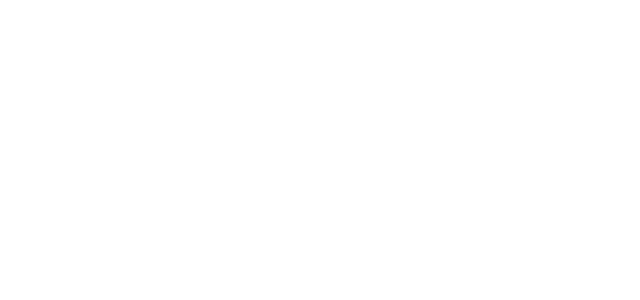
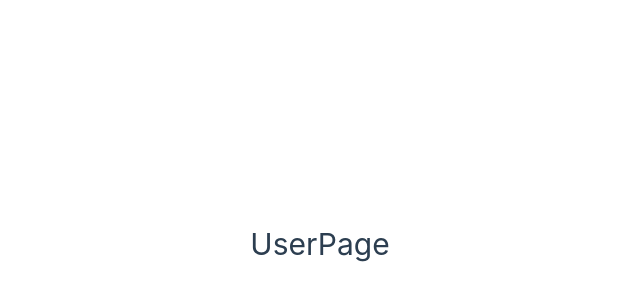
Before and after one commit to andrew-L-au/online-shop, a Vue app in the folder login-register/: page /user in a window 1280 px wide. Before the commit this address had no page. Shown: the part 156-456 px from the top of the page, without its empty margins (320-960 px from the left). Built offline with nearby package versions, Linux system fonts and the light colour scheme.

Commit message:
fix router

```diff
--- a/login-register/src/components/LoginTable.vue
+++ b/login-register/src/components/LoginTable.vue
@@ -15,6 +15,8 @@
 </template>
 
 <script>
+import router from "@/router";
+
 export default {
   data() {
     return {
@@ -39,6 +41,7 @@
             .then(resp =>{
               if(resp.data.code === 1){
                 alert("登陆成功！");
+                router.replace('/user')
                 //跳转
               }
             })
--- a/login-register/src/components/SignupTable.vue
+++ b/login-register/src/components/SignupTable.vue
@@ -30,6 +30,8 @@
 </template>
 
 <script>
+import router from "@/router";
+
 function isValidName(str){
   const regex = /^[\w]{3,10}$/;
   return regex.test(str);
@@ -86,6 +88,7 @@
   methods: {
 
     onSubmit() {
+      router.replace('/login')
       console.log('submit!')
       if(!isValidName(this.form.name)) alert("不符合格式的用户名！")
       else if(!isValidPhone(this.form.phone)) alert("不符合格式的手机号！")
@@ -109,6 +112,7 @@
             .then(resp => {
               if (resp.data.code === 1) {
                 alert("注册成功！");
+                router.replace('/login')
                 //跳转
               }
             })
--- /dev/null
+++ b/login-register/src/components/UserPage.vue
@@ -0,0 +1,13 @@
+<template>
+  <h1>UserPage</h1>
+</template>
+
+<script>
+export default {
+  name: "UserPage"
+}
+</script>
+
+<style scoped>
+
+</style>
--- a/login-register/src/main.js
+++ b/login-register/src/main.js
@@ -4,6 +4,7 @@
 import 'element-plus/dist/index.css'
 import App from './App.vue'
 import router from './router'
+import {useRoute} from "vue-router";
 const app = createApp(App)
 import './assets/main.css'
 
--- a/login-register/src/router/index.js
+++ b/login-register/src/router/index.js
@@ -2,6 +2,7 @@
 import LoginTable from "@/components/LoginTable.vue";
 import WelcomePage from "@/components/WelcomePage.vue";
 import SignupTable from "@/components/SignupTable.vue";
+import UserPage from "@/components/UserPage.vue";
 
 const router = createRouter({
   history: createWebHistory(import.meta.env.BASE_URL),
@@ -20,6 +21,10 @@
     {
       path:'/signup',
       component:SignupTable
+    },
+    {
+      path:'/user',
+      component:UserPage
     }
 
   ]
```
